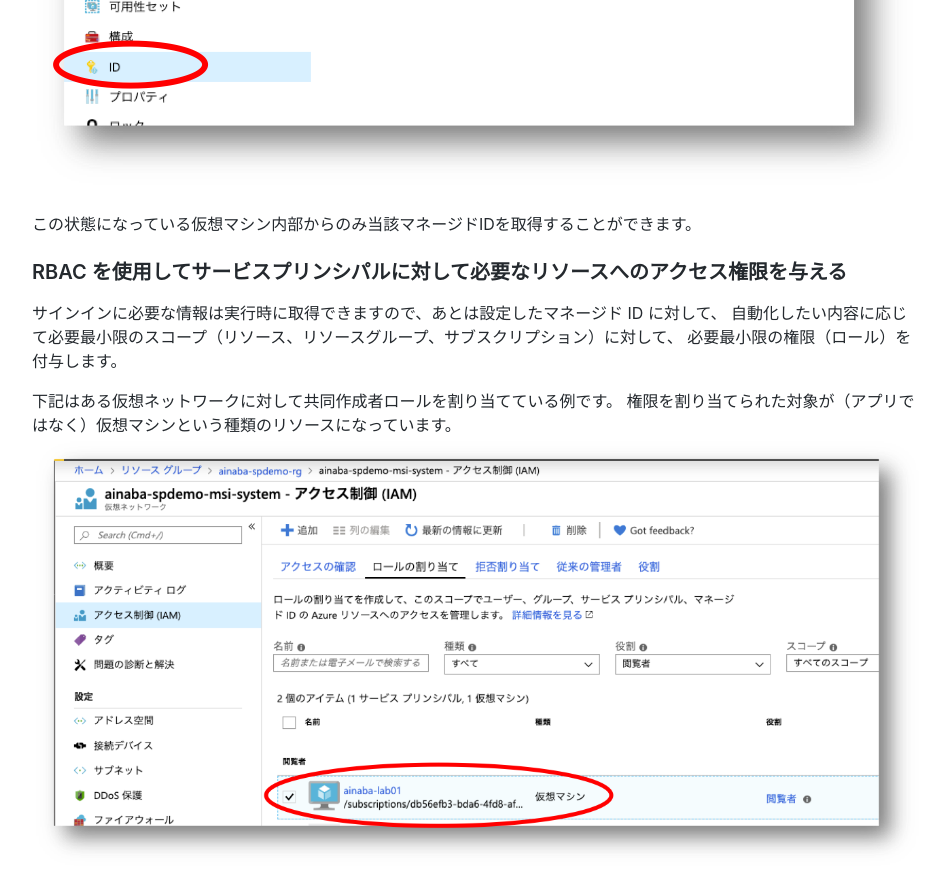
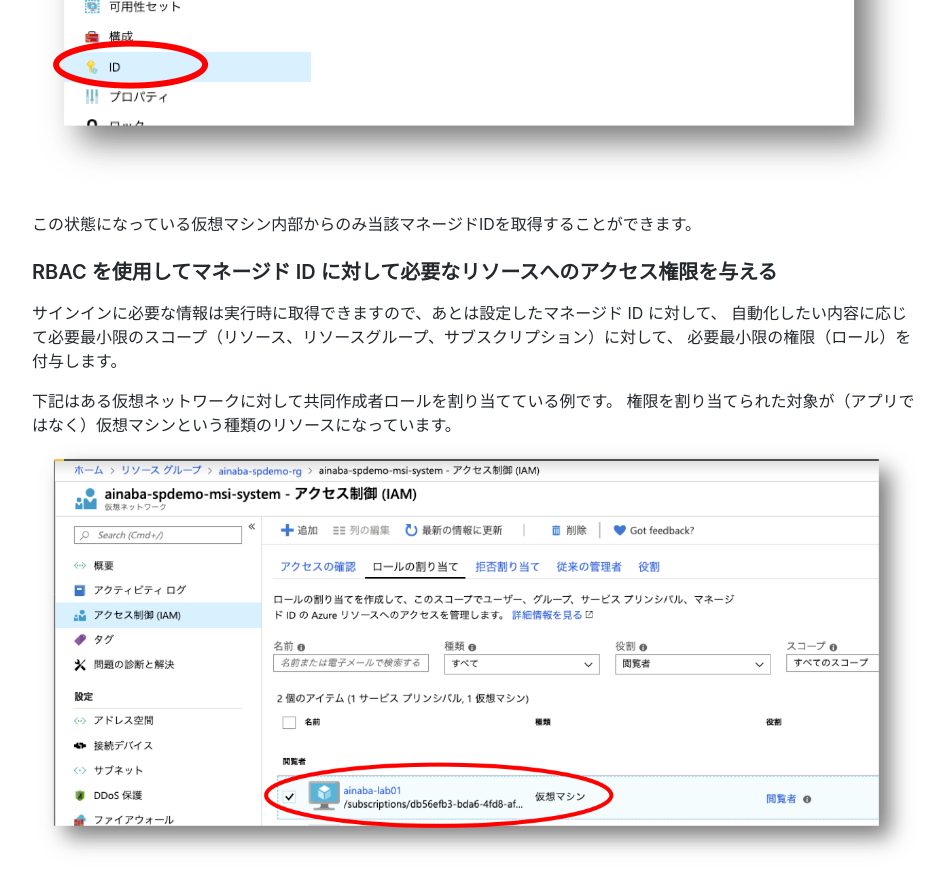
Before and after one commit to ayuina/ainaba-csa-blog, a Jekyll site: the page built from azure-powershell-automation/index.md, in a window 1280 px wide and 900 px high, scrolled down 5264 px. Shown: the top 890 px of the window, without its empty margins (163-1107 px from the left). Built offline with Jekyll 4.4.1, drawn with Linux system fonts in a browser that asks for light colours; the repository's description, which GitHub fills in, is left out; some of the changed text lies outside the part shown.

Commit message:
fix typo

```diff
--- a/azure-powershell-automation/index.md
+++ b/azure-powershell-automation/index.md
@@ -115,7 +115,7 @@ Azure ポータルで状態を `オン` に切り替えることで自動的に
 
 この状態になっている仮想マシン内部からのみ当該マネージドIDを取得することができます。
 
-### RBAC を使用してサービスプリンシパルに対して必要なリソースへのアクセス権限を与える
+### RBAC を使用してマネージド ID に対して必要なリソースへのアクセス権限を与える
 
 サインインに必要な情報は実行時に取得できますので、あとは設定したマネージド ID に対して、
 自動化したい内容に応じて必要最小限のスコープ（リソース、リソースグループ、サブスクリプション）に対して、
@@ -180,7 +180,7 @@ PS> $clientid = "guid of client id"
 画面から推測できると思いますが、システム割り当ての場合と異なり、複数のマネージド ID を割り当てることが可能です。
 このためリソース内部で使用するマネージドIDを明示的に指定する必要があるので、前述のクライアント ID が必要になるわけです。
 
-### RBAC を使用してサービスプリンシパルに対して必要なリソースへのアクセス権限を与える
+### RBAC を使用してマネージド ID に対して必要なリソースへのアクセス権限を与える
 
 サインインに必要な情報は実行時に取得できますので、あとは設定したマネージド ID に対して、
 自動化したい内容に応じて必要最小限のスコープ（リソース、リソースグループ、サブスクリプション）に対して、
```
